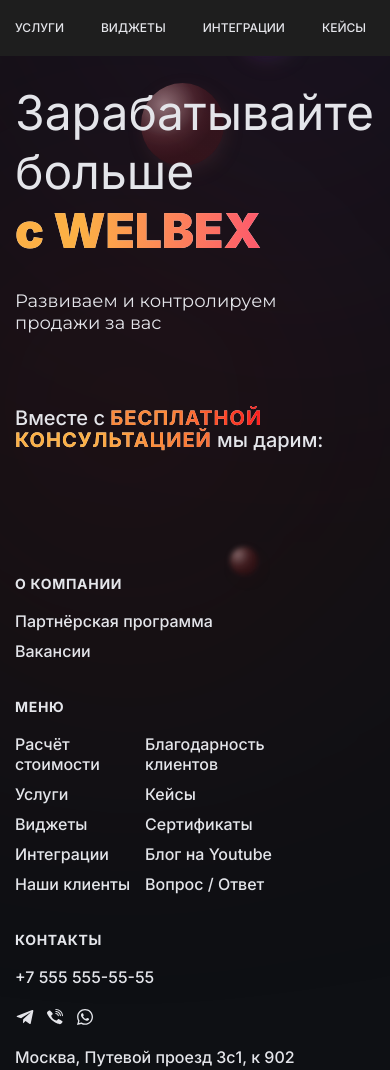
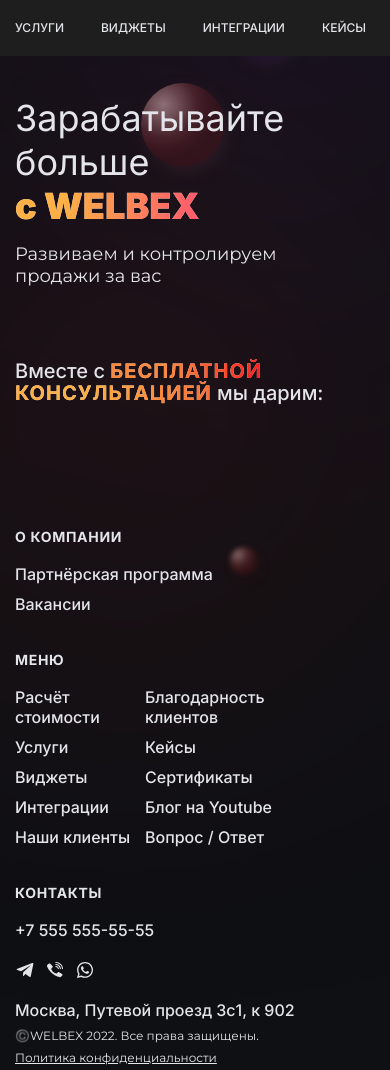
Before and after one commit to AlexNemtsev/amoCRM-test-task, a plain HTML site: page 2 task/index.html in a window 390 px wide. Shown: the top 1070 px of the page. Drawn offline with Linux system fonts and the light colour scheme.

Commit message:
feat: add styles for motto mobile

```diff
--- a/2 task/index.css
+++ b/2 task/index.css
@@ -425,6 +425,16 @@
     font-size: 12px;
   }
 
+  .motto__header {
+    font-size: 36px;
+    margin: 0;
+    padding-top: 53px;
+  }
+
+  .motto__desc {
+    margin-top: 15px;
+  }
+
   .offer {
     text-align: left;
     align-items: flex-start;
```
